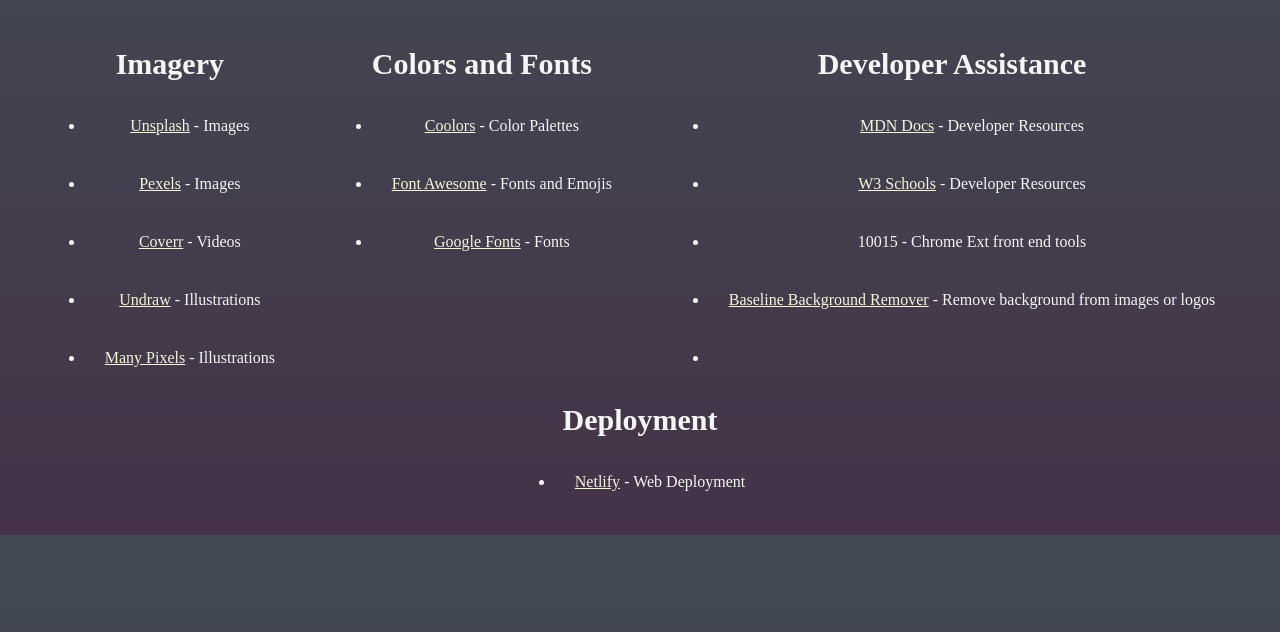
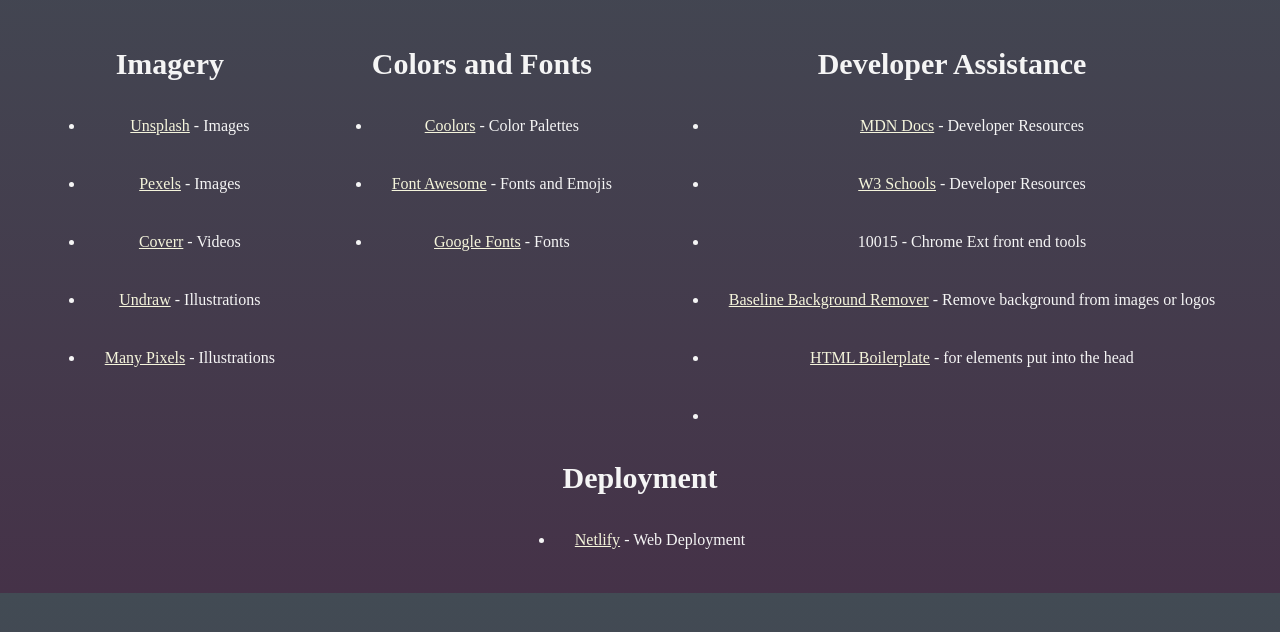
Before and after one commit to mjohnstone182/Coding-Support-Links, a plain HTML site: page index.html in a window 1280 px wide. Shown: the part 168-800 px from the top of the page. Drawn offline with Linux system fonts and the light colour scheme.

Commit message:
boilerplate

```diff
--- a/index.html
+++ b/index.html
@@ -62,6 +62,9 @@
     <a href="https://baseline.is/tools/background-remover/" target="_blank">Baseline Background Remover</a> - Remove background from images or logos
 </li>
 <li>
+    <a href="https://htmlboilerplates.com/" target="_blank">HTML Boilerplate</a> - for elements put into the head
+</li>
+<li>
 
 </li>
 </ul>
```
